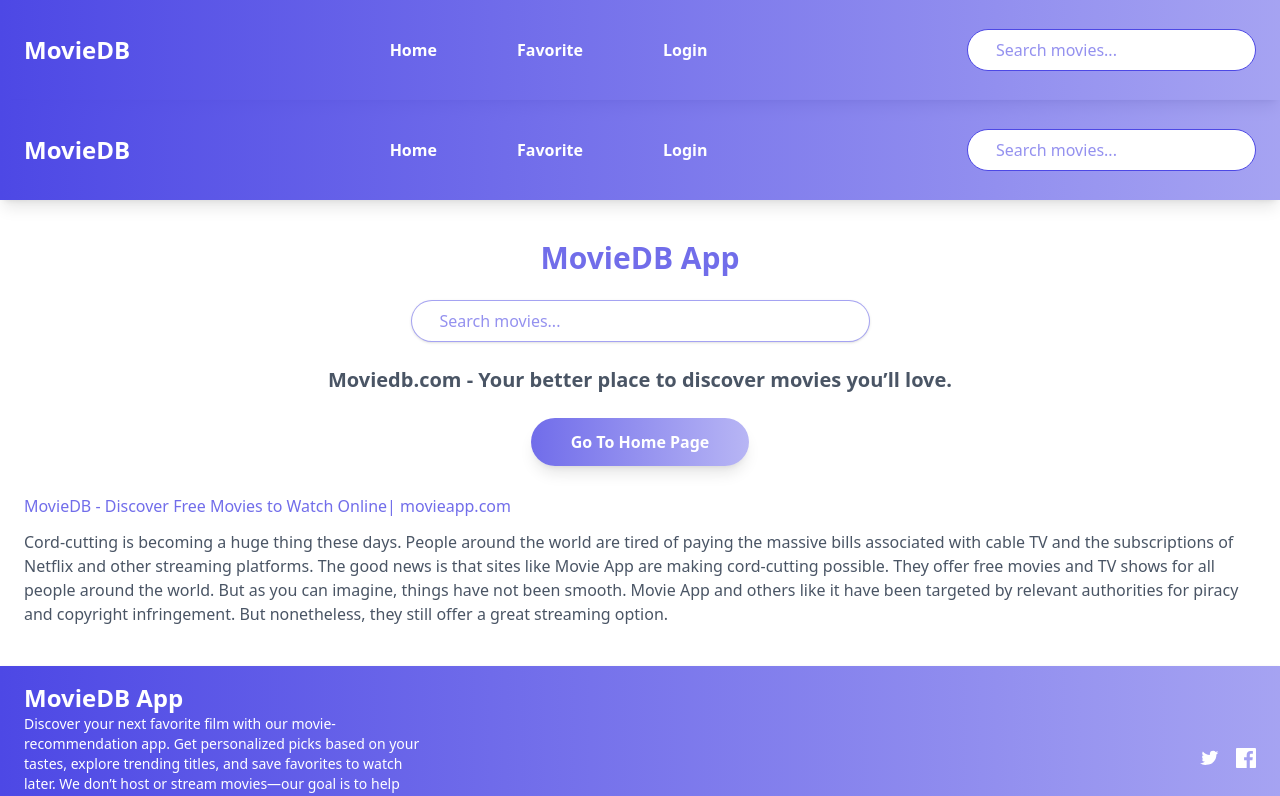
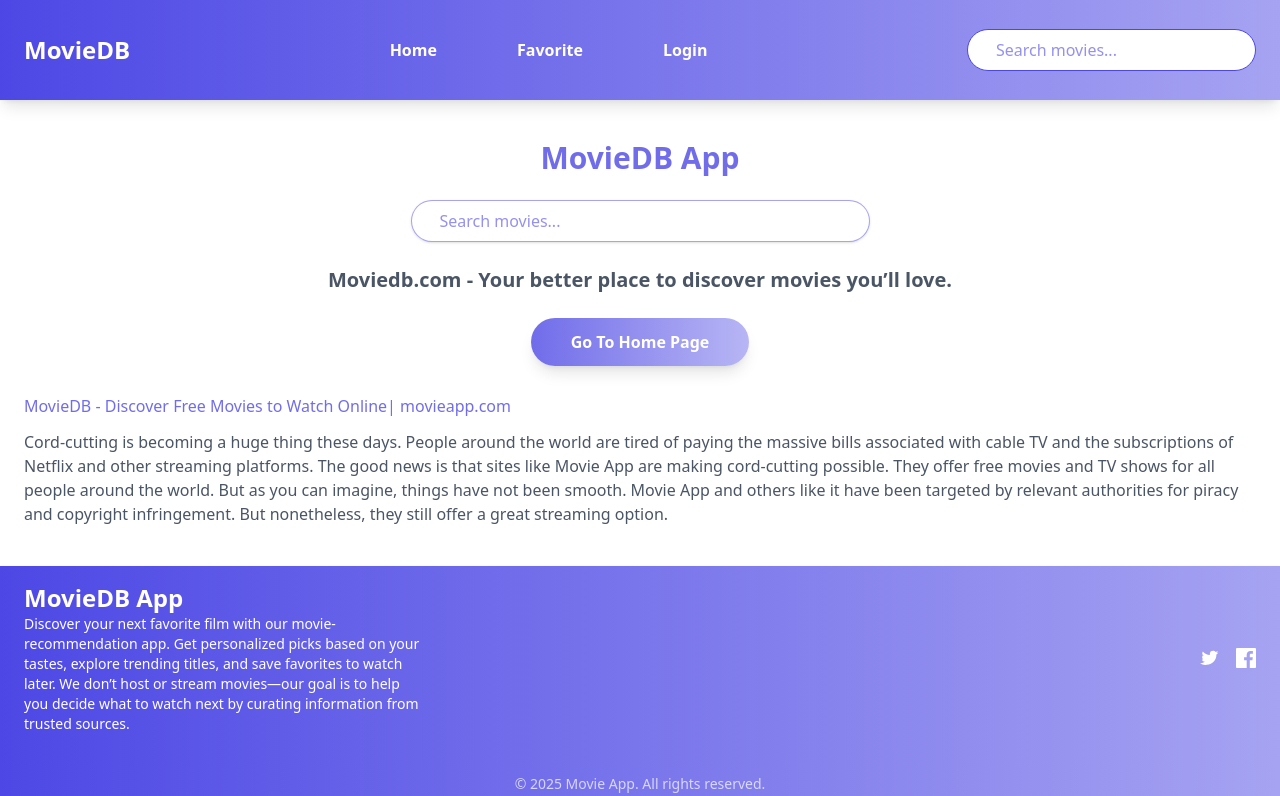
Before and after one commit to SHEMA-IRADUKUNDA-Daniel/movie-database, a React (Vite) app in the folder movie-database/: page / in a window 1280 px wide. Shown: the top 796 px of the page. Built offline with nearby package versions, Linux system fonts and the light colour scheme.

Commit message:
removing header and footer from the App since am using them in layouts

```diff
--- a/movie-database/src/App.jsx
+++ b/movie-database/src/App.jsx
@@ -2,29 +2,29 @@ import NavBar from "./header";
 import Search from "./search";
 import Button from "./button";
 import Footer from "./footer";
+import { useState } from "react";
 
 function App() {
+  const [search, setSearch] = useState("");
   return (
-    <div className="flex flex-col min-h-screen">
-      <NavBar />
     <div className="flex-1 max-w-7xl mx-auto px-6 w-full">
-        <div>
       <div className="flex flex-col content-center items-center py-4  justify-center">
-            <h1 className="text-3xl font-bold text-primary/80 my-6">
-              MovieDB App
-            </h1>
+        <h1 className="text-3xl font-bold text-primary/80 my-6">MovieDB App</h1>
         <Search
+          value={search}
+          onChange={setSearch}
           className={
             "w-full md:w-[459px] shadow rounded-full bg-white text-gray-600 border border-primary-light placeholder-primary/60 px-7 py-2 focus:outline-none  focus:primary-light"
           }
         />
+        {search}
         <h2 className="text-gray-600 text-xl font-semibold my-6">
           Moviedb.com - Your better place to discover movies you’ll love.
         </h2>
         <Button
           to={"/home"}
           title="Go To Home Page"
-              className="bg-gradient-to-r from-primary/80 to-primary-light/80 text-white font-bold rounded-full shadow-lg px-10 py-3 mb-3"
+          className="bg-gradient-to-r from-primary/80 to-primary-light/80 hover:bg-primary/80 text-white font-bold rounded-full shadow-lg px-10 py-3 mb-3 transition"
         />
       </div>
       <h2 className="text-primary/80 mb-3 ">
@@ -32,18 +32,15 @@ function App() {
       </h2>
       <p className="text-gray-600 mb-10">
         Cord-cutting is becoming a huge thing these days. People around the
-            world are tired of paying the massive bills associated with cable TV
-            and the subscriptions of Netflix and other streaming platforms. The
-            good news is that sites like Movie App are making cord-cutting
-            possible. They offer free movies and TV shows for all people around
-            the world. But as you can imagine, things have not been smooth.
-            Movie App and others like it have been targeted by relevant
-            authorities for piracy and copyright infringement. But nonetheless,
-            they still offer a great streaming option.
+        world are tired of paying the massive bills associated with cable TV and
+        the subscriptions of Netflix and other streaming platforms. The good
+        news is that sites like Movie App are making cord-cutting possible. They
+        offer free movies and TV shows for all people around the world. But as
+        you can imagine, things have not been smooth. Movie App and others like
+        it have been targeted by relevant authorities for piracy and copyright
+        infringement. But nonetheless, they still offer a great streaming
+        option.
       </p>
-        </div>
-      </div>
-      <Footer />
     </div>
   );
 }
```
Lines whose indentation alone changed are shown as unchanged.
